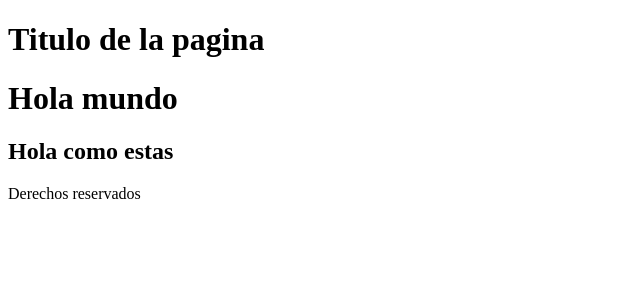
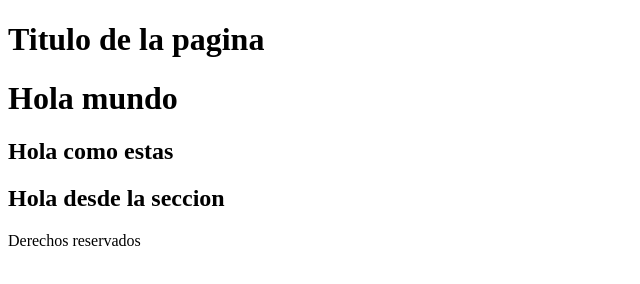
Before and after one commit to Avimael95/Udemy-heroes, a plain HTML site: page Prueba/prueba.html in a window 1280 px wide. Shown: the whole page, without its empty margins (0-640 px from the left). Drawn offline with Linux system fonts and the light colour scheme.

Commit message:
Se cre la seccion de contenidos

```diff
--- a/Prueba/prueba.html
+++ b/Prueba/prueba.html
@@ -14,8 +14,16 @@
         </div>
     </div>
 
+    <div class="secction">
+        <section>
+            <h2>Hola desde la seccion</h2>
+        </section>
+    </div>
+
     <div class="footer">
         <p>Derechos reservados</p>
     </div>
+
+
 </body>
 </html>
```
